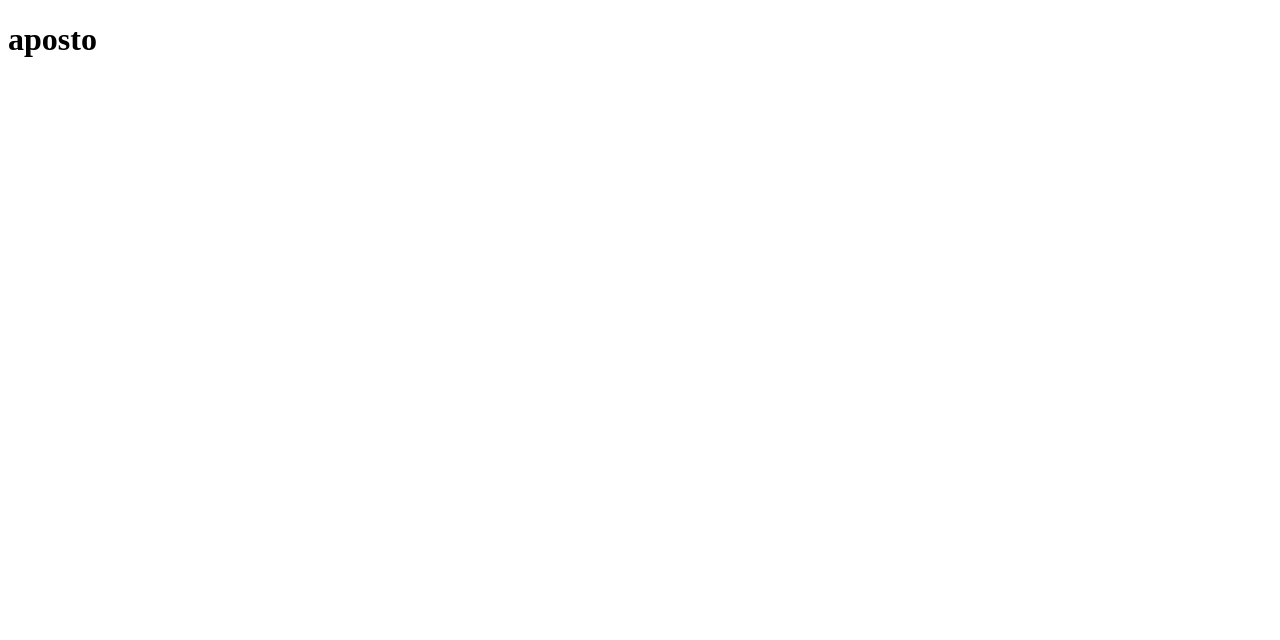
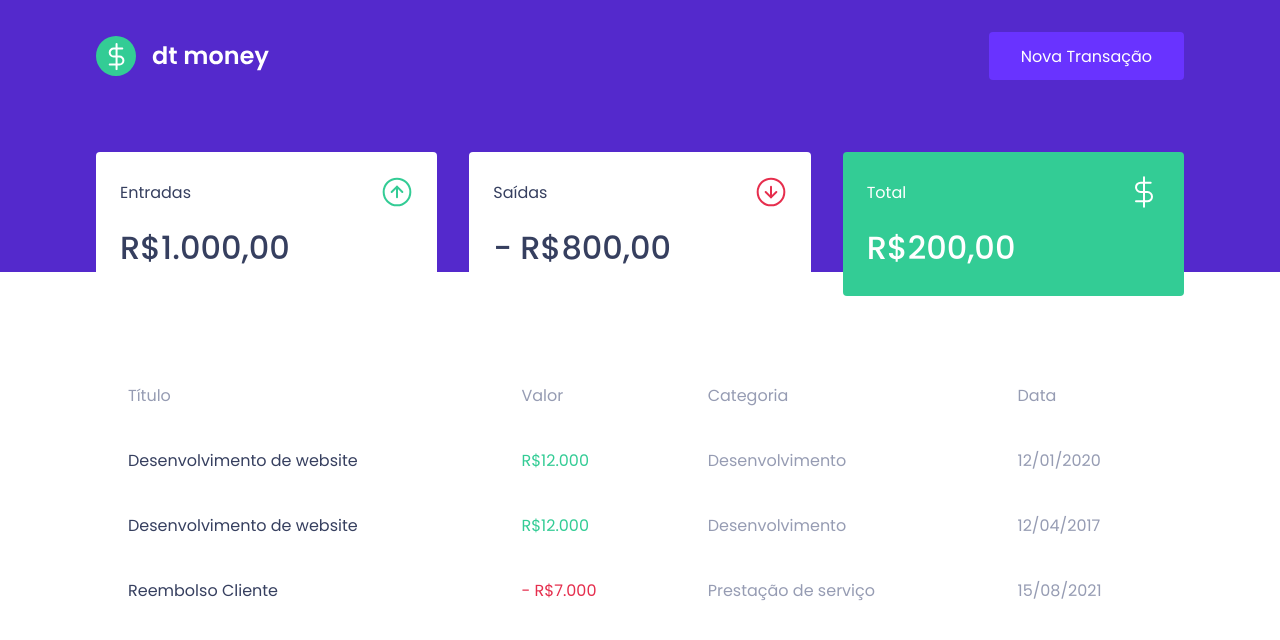
Before and after one commit to diegohenriquecode/dt-money, a React (Create React App) app: page / in a window 1280 px wide. Shown: the top 640 px of the page. Built offline with nearby package versions, Linux system fonts and the light colour scheme.

Commit message:
finalizado transactionsTable component

```diff
--- a/package.json
+++ b/package.json
@@ -6,6 +6,7 @@
     "react": "^17.0.2",
     "react-dom": "^17.0.2",
     "react-scripts": "4.0.3",
+    "styled-components": "^5.2.1",
     "web-vitals": "^1.0.1"
   },
   "devDependencies": {
@@ -16,6 +17,7 @@
     "@types/node": "^12.0.0",
     "@types/react": "^17.0.0",
     "@types/react-dom": "^17.0.0",
+    "@types/styled-components": "^5.1.9",
     "typescript": "^4.1.2"
   },
   "scripts": {
--- a/public/index.html
+++ b/public/index.html
@@ -1,8 +1,15 @@
 <!DOCTYPE html>
 <html lang="en">
   <head>
+    <link rel="preconnect" href="https://fonts.gstatic.com" />
+
     <meta charset="utf-8" />
+    <link
+      href="https://fonts.googleapis.com/css2?family=Poppins:wght@400;500;600&display=swap"
+      rel="stylesheet"
+    />
     <meta name="viewport" content="width=device-width, initial-scale=1" />
+    <link rel="shortcut icon" href="./favicon.png" type="image/x-icon" />
     <title>DT Money</title>
   </head>
   <body>
--- a/src/App.tsx
+++ b/src/App.tsx
@@ -1,7 +1,13 @@
+import { GlobalStyle } from "./styles/global";
+import { Header } from "./components/Header";
+import { Dashboard } from "./components/Dashboard";
+
 export function App() {
   return (
-    <div className="App">
-      <h1>aposto</h1>
-    </div>
+    <>
+      <Header />
+      <Dashboard />
+      <GlobalStyle />
+    </>
   );
 }
--- /dev/null
+++ b/src/components/Dashboard/index.tsx
@@ -0,0 +1,12 @@
+import { Summary } from "../Summary";
+import { TransactionsTable } from "../TransactionsTable";
+import { Container } from "./styles";
+
+export function Dashboard() {
+  return (
+    <Container>
+      <Summary />
+      <TransactionsTable />
+    </Container>
+  );
+}
--- /dev/null
+++ b/src/components/Dashboard/styles.ts
@@ -0,0 +1,7 @@
+import styled from "styled-components";
+
+export const Container = styled.main`
+  max-width: 1120px;
+  margin: 0 auto;
+  padding: 2.5rem 1rem;
+`;
--- /dev/null
+++ b/src/components/Header/index.tsx
@@ -0,0 +1,13 @@
+import logoImg from "../../assets/logo.svg";
+import { Container, Content } from "./styles";
+
+export function Header() {
+  return (
+    <Container>
+      <Content>
+        <img src={logoImg} alt="DT Money Logo" />
+        <button type="button">Nova Transação</button>
+      </Content>
+    </Container>
+  );
+}
--- /dev/null
+++ b/src/components/Header/styles.ts
@@ -0,0 +1,31 @@
+import styled from "styled-components";
+
+export const Container = styled.header`
+  background: var(--blue);
+`;
+
+export const Content = styled.div`
+  max-width: 1120px;
+  margin: 0 auto;
+
+  padding: 2rem 1rem 12rem;
+  display: flex;
+  align-items: center;
+  justify-content: space-between;
+
+  button {
+    font-size: 1rem;
+    color: #fff;
+    background: var(--blue-light);
+    border: 0;
+    padding: 0 2rem;
+    border-radius: 0.25rem;
+    height: 3rem;
+
+    transition: filter 0.2s;
+
+    &:hover {
+      filter: brightness(0.9);
+    }
+  }
+`;
--- /dev/null
+++ b/src/components/Summary/index.tsx
@@ -0,0 +1,33 @@
+import incomeImg from "../../assets/income.svg";
+import outcomeImg from "../../assets/outcome.svg";
+import totalImg from "../../assets/total.svg";
+
+import { Container } from "./stylex";
+
+export function Summary() {
+  return (
+    <Container>
+      <div>
+        <header>
+          <p>Entradas</p>
+          <img src={incomeImg} alt="Transação de entrada" />
+        </header>
+        <strong>R$1.000,00</strong>
+      </div>
+      <div>
+        <header>
+          <p>Saídas</p>
+          <img src={outcomeImg} alt="Transação de saída" />
+        </header>
+        <strong>- R$800,00</strong>
+      </div>
+      <div className="highlight-background">
+        <header>
+          <p>Total</p>
+          <img src={totalImg} alt="Total" />
+        </header>
+        <strong>R$200,00</strong>
+      </div>
+    </Container>
+  );
+}
--- /dev/null
+++ b/src/components/Summary/stylex.ts
@@ -0,0 +1,34 @@
+import styled from "styled-components";
+
+export const Container = styled.div`
+  display: grid;
+  grid-template-columns: repeat(3, 1fr);
+  gap: 2rem;
+  margin-top: -10rem;
+
+  div {
+    background: var(--shape);
+    padding: 1.5rem;
+    border-radius: 0.25rem;
+    color: var(--text-title);
+
+    header {
+      display: flex;
+      align-items: center;
+      justify-content: space-between;
+    }
+
+    strong {
+      display: block;
+      margin-top: 1rem;
+      font-size: 2rem;
+      font-weight: 500;
+      line-height: 3rem;
+    }
+
+    &.highlight-background {
+      background: var(--green);
+      color: #fff;
+    }
+  }
+`;
--- /dev/null
+++ b/src/components/TransactionsTable/index.tsx
@@ -0,0 +1,39 @@
+import { Container } from "./styles";
+
+export function TransactionsTable() {
+  return (
+    <Container>
+      <table>
+        <thead>
+          <tr>
+            <th>Título</th>
+            <th>Valor</th>
+            <th>Categoria</th>
+            <th>Data</th>
+          </tr>
+        </thead>
+
+        <tbody>
+          <tr>
+            <td>Desenvolvimento de website</td>
+            <td className="deposit">R$12.000</td>
+            <td>Desenvolvimento</td>
+            <td>12/01/2020</td>
+          </tr>
+          <tr>
+            <td>Desenvolvimento de website</td>
+            <td className="deposit">R$12.000</td>
+            <td>Desenvolvimento</td>
+            <td>12/04/2017</td>
+          </tr>
+          <tr>
+            <td>Reembolso Cliente</td>
+            <td className="withdraw">- R$7.000</td>
+            <td>Prestação de serviço</td>
+            <td>15/08/2021</td>
+          </tr>
+        </tbody>
+      </table>
+    </Container>
+  );
+}
--- /dev/null
+++ b/src/components/TransactionsTable/styles.ts
@@ -0,0 +1,38 @@
+import styled from "styled-components";
+
+export const Container = styled.div`
+  margin-top: 4rem;
+
+  table {
+    width: 100%;
+    border-spacing: 0 0.5rem;
+
+    th {
+      color: var(--text-body);
+      font-weight: 400;
+      padding: 1rem 2rem;
+      text-align: left;
+      line-height: 1.5rem;
+    }
+
+    td {
+      padding: 1rem 2rem;
+      border: 0;
+      background: var(--shape);
+      color: var(--text-body);
+      border-radius: 0.25rem;
+
+      &:first-child {
+        color: var(--text-title);
+      }
+
+      &.deposit {
+        color: var(--green);
+      }
+
+      &.withdraw {
+        color: var(--red);
+      }
+    }
+  }
+`;
--- /dev/null
+++ b/src/styles/global.ts
@@ -0,0 +1,53 @@
+import { createGlobalStyle } from "styled-components";
+
+export const GlobalStyle = createGlobalStyle`
+  :root {
+    --background: #F2F0F5;
+    --red: #E52E4D;
+    --blue: #5429CC;
+    --green: #33CC95;
+    --blue-light: #6933FF;
+    --text-title: #363F5F;
+    --text-body: #969CB3;
+    --shape: #FFFFFF;
+  }
+
+  * {
+    margin: 0;
+    padding: 0;
+    box-sizing: border-box;
+  }
+
+  body {
+    background: var(---background);
+    -webkit-font-smothing: antialiased;
+  }
+
+  body, input, text-area, button {
+    font-family: 'Poppins', sans-serif;
+    font-weight: 400;
+  }
+
+  h1, h2, h3, h4, h5, h6, strong {
+    font-weight: 600;
+  }
+
+  html {
+    @media(max-width: 1080px) {
+      font-size: 93.75%;
+    }
+
+    @media(max-width: 720px) {
+      font-size: 87.5%;
+    }
+  }
+
+  button {
+    cursor: pointer;
+  }
+
+  [disabled] {
+    opacity: 0.6;
+    cursor: not-allowed;
+  }
+`;
```
Also changed, not shown: 1 other file (tests, documents, lock files or other folders).
